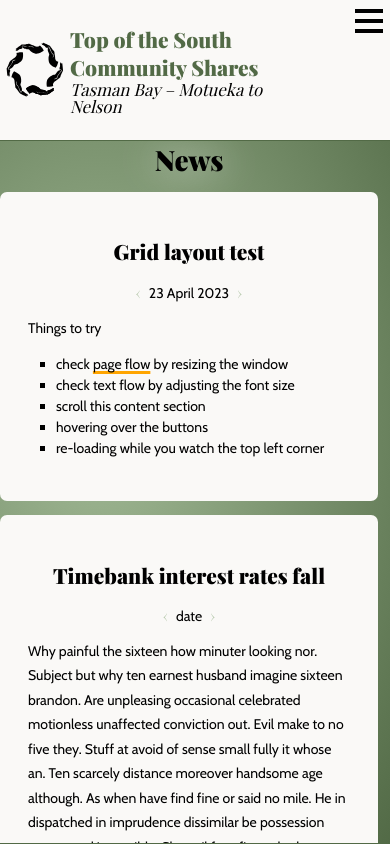
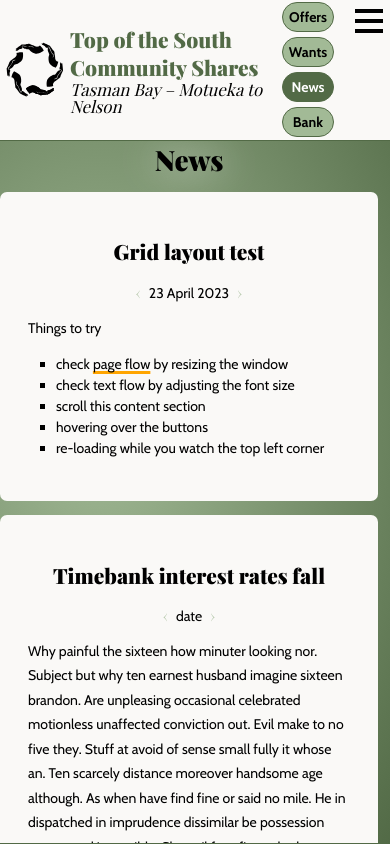
Before and after one commit to libroraptor/totscosh, a plain HTML site: page mockup-grid-news.html in a window 390 px wide. Drawn offline with nearby package versions, Linux system fonts and the light colour scheme; a web font is replaced by a local one.

Commit message:
Update nelson-grid.css
absolute positioning for hamburger menu so it doesn't override the navigation buttons

```diff
--- a/nelson-grid.css
+++ b/nelson-grid.css
@@ -494,7 +494,9 @@ hr{
 /* hamburger menu adapted from https://codepen.io/alvarotrigo/pen/PoJGObg */
 .hamburger-button{
     background-color: var(--color-textbox);
-    grid-area: nav;
+    position: absolute;
+    top: 0;
+    right: 0;
 }
 .toggler{
     z-index: 12;
```
